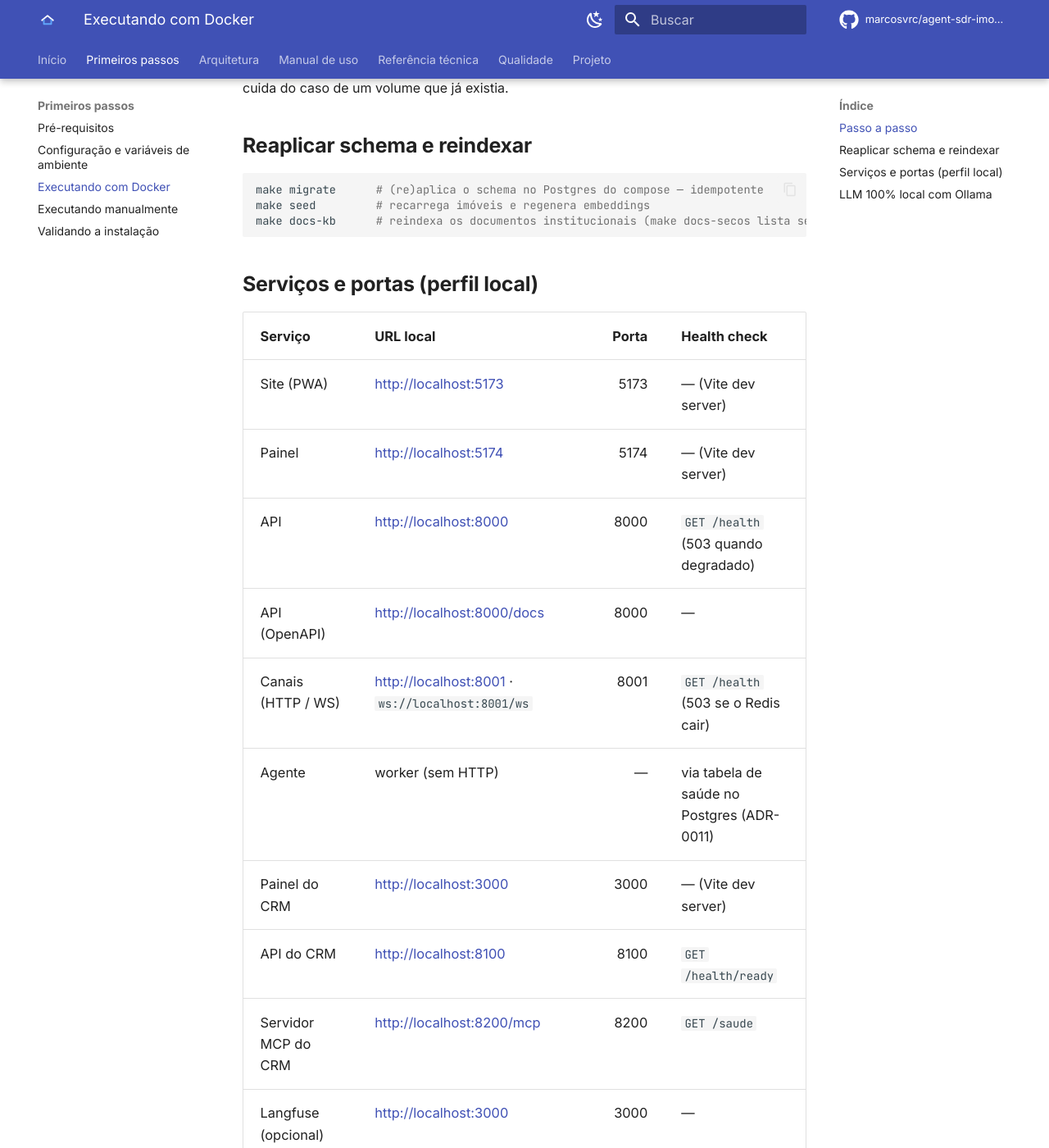
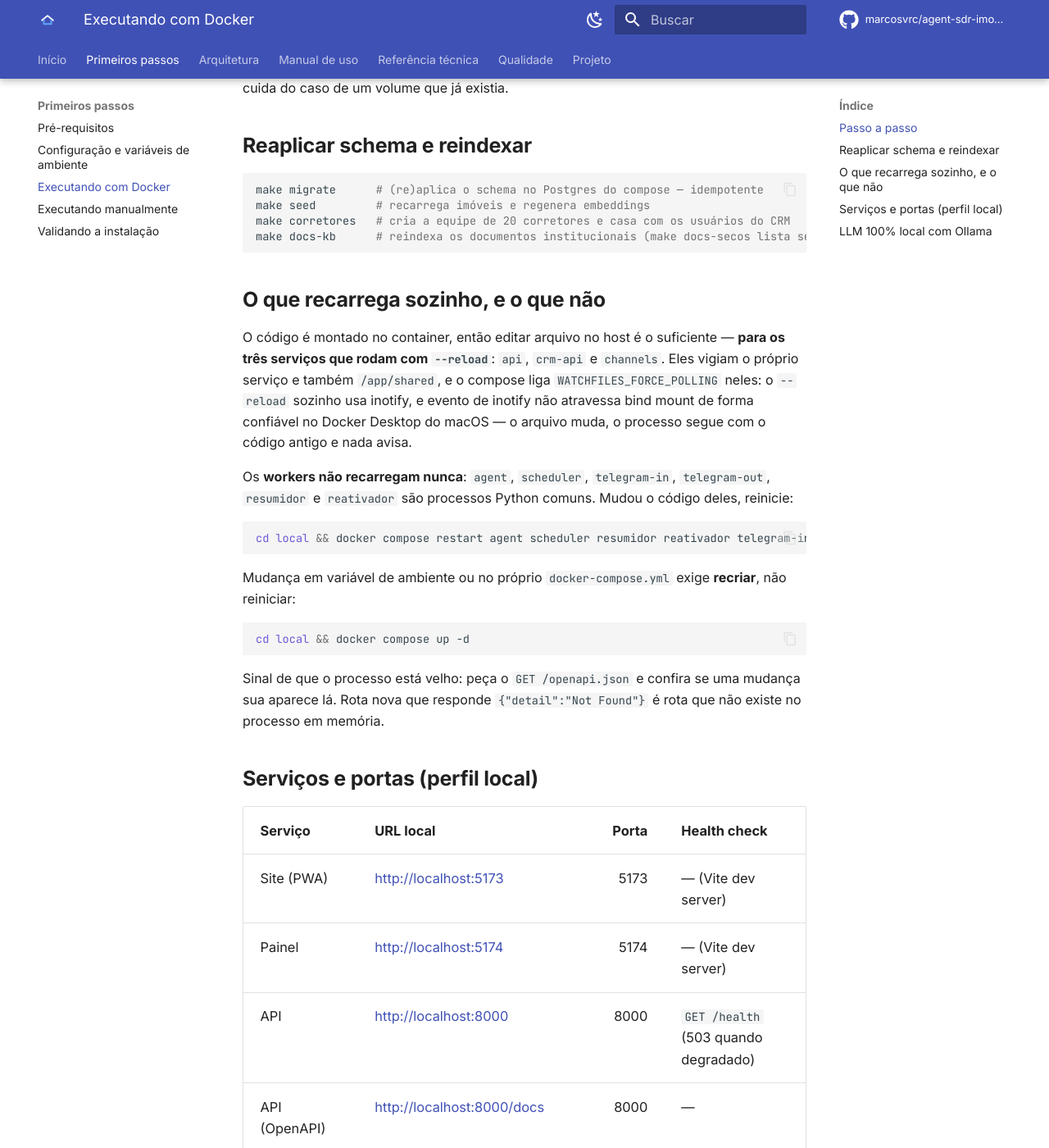
Before and after one commit to marcosvrc/agent-sdr-imoveis-mora, an MkDocs documentation site: the page built from docs/getting-started/docker.md, in a window 1280 px wide and 1400 px high, scrolled down 1062 px. Shown: the whole window at 82% size. Built offline with MkDocs 1.6.1 and Material for MkDocs 9.7.7, drawn with Linux system fonts in a browser that asks for light colours; comment, search, counter and statistics services are not loaded.

Commit message:
Faz o hot reload funcionar de verdade no bind mount, e diz o que não recarrega
O `--reload` do uvicorn depende de inotify, e evento de inotify não atravessa bind mount de forma
confiável no Docker Desktop do macOS: o arquivo muda no host e o processo segue com o código antigo,
sem nenhum aviso. Custou uma sessão de "rodei tudo e não refletiu" — a rota nova das fotos do acervo
respondia 404 porque a `api` em memória era a de antes, enquanto o banco já tinha os dados novos.

`WATCHFILES_FORCE_POLLING` nos três serviços que rodam com `--reload`, e `--reload-dir` apontando
também para `/app/shared`: sem isso o uvicorn vigia só o `working_dir`, e metade do código do
monorepo vive em shared/ — mudança ali nunca recarregava, mesmo com o inotify funcionando.

A variável vai no anchor E no `environment` próprio de `api` e `crm-api`, de propósito: a mesclagem
do `<<` só é recursiva na implementação do compose, não no YAML puro, e não vale depender disso para
uma variável que, faltando, volta a produzir exatamente o sintoma que este commit corrige.

Os workers continuam sem recarregar — são `python -c`, não uvicorn. Isso agora está escrito em
docs/getting-started/docker.md, com o comando para reiniciá-los, e o troubleshooting ganhou as duas
linhas que teriam economizado a investigação: o sintoma ("mudei o código e nada mudou") e como
confirmar em dez segundos que o processo é velho — se o `limite` de `/imoveis` no /openapi.json ainda
diz 200, é.

````diff
--- a/docs/getting-started/docker.md
+++ b/docs/getting-started/docker.md
@@ -57,8 +57,33 @@ só quando o volume é novo; `make preparar` cuida do caso de um volume que já
 ```bash
 make migrate      # (re)aplica o schema no Postgres do compose — idempotente
 make seed         # recarrega imóveis e regenera embeddings
+make corretores   # cria a equipe de 20 corretores e casa com os usuários do CRM
 make docs-kb      # reindexa os documentos institucionais (make docs-secos lista sem indexar)
 ```
+
+## O que recarrega sozinho, e o que não
+
+O código é montado no container, então editar arquivo no host é o suficiente — **para os três
+serviços que rodam com `--reload`**: `api`, `crm-api` e `channels`. Eles vigiam o próprio serviço e
+também `/app/shared`, e o compose liga `WATCHFILES_FORCE_POLLING` neles: o `--reload` sozinho usa
+inotify, e evento de inotify não atravessa bind mount de forma confiável no Docker Desktop do macOS
+— o arquivo muda, o processo segue com o código antigo e nada avisa.
+
+Os **workers não recarregam nunca**: `agent`, `scheduler`, `telegram-in`, `telegram-out`,
+`resumidor` e `reativador` são processos Python comuns. Mudou o código deles, reinicie:
+
+```bash
+cd local && docker compose restart agent scheduler resumidor reativador telegram-in telegram-out
+```
+
+Mudança em variável de ambiente ou no próprio `docker-compose.yml` exige **recriar**, não reiniciar:
+
+```bash
+cd local && docker compose up -d
+```
+
+Sinal de que o processo está velho: peça o `GET /openapi.json` e confira se uma mudança sua aparece
+lá. Rota nova que responde `{"detail":"Not Found"}` é rota que não existe no processo em memória.
 
 ## Serviços e portas (perfil local)
 
````
Also changed, not shown: docs/quality/troubleshooting.md (+2 -0 lines), 1 other file.
